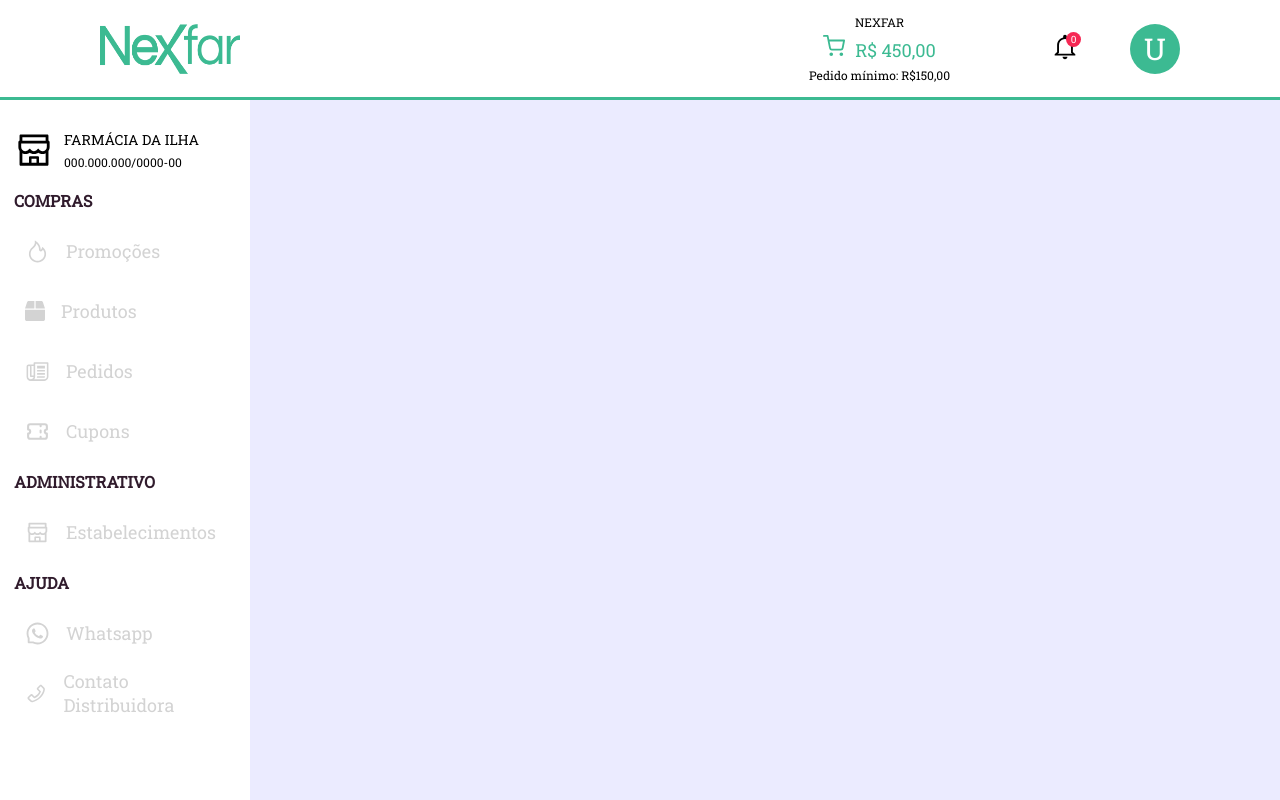
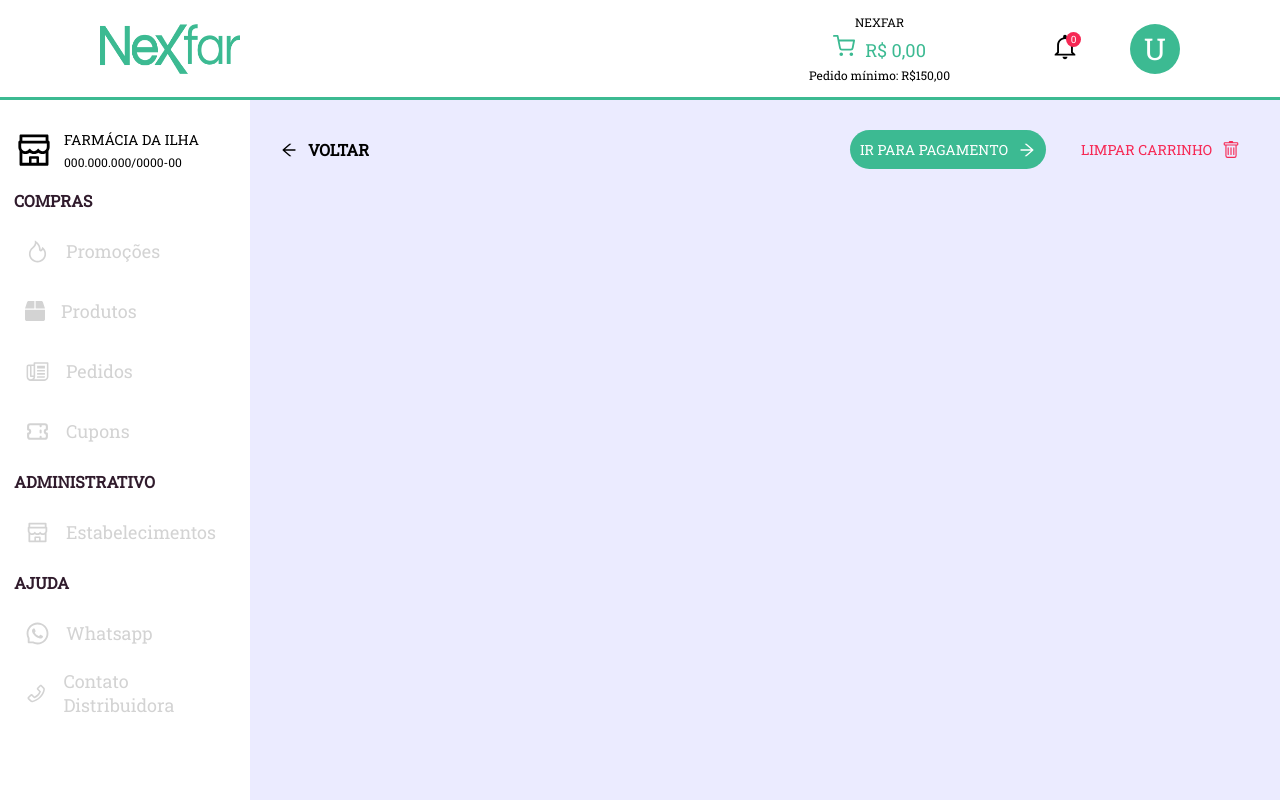
Before and after one commit to FelipenKniess/nexfar, a React (Create React App) app: page /carrinho in a window 1280 px wide. Built offline with nearby package versions, Linux system fonts and the light colour scheme.

Commit message:
Adjust hook useCart

```diff
--- a/package.json
+++ b/package.json
@@ -12,6 +12,7 @@
     "@types/react-dom": "^17.0.0",
     "@types/styled-components": "^5.1.11",
     "axios": "^0.21.1",
+    "polished": "^4.1.3",
     "react": "^17.0.2",
     "react-dom": "^17.0.2",
     "react-icons": "^4.2.0",
--- a/src/App.tsx
+++ b/src/App.tsx
@@ -4,13 +4,16 @@ import Header from './Components/Header';
 import NavBar from './Components/Navbar';
 import Routes from './routes';
 import GlobalCss from './assets/styles/global';
+import AppProvider from './hooks/appProvider';
 
 const App = () => (
   <BrowserRouter>
-    <Header />
-    <NavBar />
-    <Routes />
-    <GlobalCss />
+    <AppProvider>
+      <Header />
+      <NavBar />
+      <Routes />
+      <GlobalCss />
+    </AppProvider>
   </BrowserRouter>
 );
 
--- a/src/Components/Header/index.tsx
+++ b/src/Components/Header/index.tsx
@@ -4,17 +4,22 @@ import { Link } from 'react-router-dom';
 import { IoMdNotificationsOutline } from 'react-icons/io';
 import { Container } from './styles';
 import Logo from '../../assets/images/Logo.png';
+import { useCart } from '../../hooks/useCart';
+import FormatValue from '../../utils/formatValue';
 
-const Header:React.FC = () => (
+const Header:React.FC = () => {
+  const { cart } = useCart();
+
+  return (
     <Container>
       <img src={Logo} className="logo" alt="NexFar" />
 
       <div className="info-header">
         <div className="cart">
           <span className="title">NexFar</span>
-        <Link to="/infoCart" className="price-cart">
+          <Link to="/carrinho" className="price-cart">
             <FiShoppingCart size={22} color="#3cba92" />
-          <span>R$ 450,00</span>
+            <span>{FormatValue(0)}</span>
           </Link>
           <span className="min-order">Pedido mínimo: R$150,00</span>
         </div>
@@ -29,5 +34,6 @@ const Header:React.FC = () => (
       </div>
     </Container>
   );
+};
 
 export default Header;
--- a/src/assets/styles/global.ts
+++ b/src/assets/styles/global.ts
@@ -23,6 +23,11 @@ export default createGlobalStyle`
       cursor: pointer;
   }
 
+  a {
+    text-decoration: none;
+    color: #000;
+  }
+
   .content {
     margin: 130px 30px 30px 280px;
   }
--- /dev/null
+++ b/src/hooks/appProvider.tsx
@@ -0,0 +1,15 @@
+import React, { ReactNode } from 'react';
+
+import { CartProvider } from './useCart';
+
+interface AppProviderProps {
+  children: ReactNode;
+}
+
+const AppProvider = ({ children }:AppProviderProps) => (
+  <CartProvider>
+    {children}
+  </CartProvider>
+);
+
+export default AppProvider;
--- a/src/hooks/useCart.tsx
+++ b/src/hooks/useCart.tsx
@@ -6,9 +6,8 @@ import { DataProduct, dataProducts } from '../utils/dataProducts';
 
 interface CartContextData {
   cart: DataProduct[];
-  // total: number;
   addProduct: (productId: string) => void;
-  // removeProduct: () => void;
+  removeProduct: (productId: string) => void;
   // updateProductAmount: () => void;
 }
 
@@ -29,8 +28,6 @@ export const CartProvider = ({ children }: CartProviderProps) => {
     return [];
   });
 
-  // const [totalValueCart, setTotalValueCart] = useState(0);
-
   const addProduct = (productId: string) => {
     const productAlreadyInCart = cart.find((item) => item.id === productId);
 
@@ -39,44 +36,37 @@ export const CartProvider = ({ children }: CartProviderProps) => {
       const stock = product.quantityAvailable;
 
       if (stock > 0) {
+        localStorage.setItem('@Nexfar:cart', JSON.stringify([...cart, { ...product, quantityCart: 1 }]));
         setCart([...cart, { ...product, quantityCart: 1 }]);
-        localStorage.setItem('@Nexfar:cart', JSON.stringify([...cart, { ...product, quantityCart: 1 }]));
         // toast('Adicionado');
       }
     }
 
-    // if (productAlreadyInCart) {
-    //   const { data: stock } = api.get(`stock/${productId}`);
+    if (productAlreadyInCart) {
+      const [product] = dataProducts.filter((item) => item.id === productId);
+      const stock = product.quantityAvailable;
 
-    //   if (stock.amount > productAlreadyInCart.amount) {
-    //     const updatedCart = cart.map((cartItem) => (cartItem.id === productId ? {
-    //       ...cartItem,
-    //       amount: Number(cartItem.amount) + 1,
-    //     } : cartItem));
+      const updatedCart = cart.map((cartItem) => (cartItem.id === productId ? {
+        ...cartItem,
+        quantityCart: Number(cartItem.quantityCart) + 1,
+      } : cartItem));
 
-    //     setCart(updatedCart);
-    //     localStorage.setItem('@RocketShoes:cart', JSON.stringify(updatedCart));
-    //     return;
-    //   }
-    //   //toast.error('Quantidade solicitada fora de estoque');
-    // }
+      setCart(updatedCart);
+      localStorage.setItem('@Nexfar:cart', JSON.stringify(updatedCart));
+    }
   };
 
-  // const removeProduct = (productId: number) => {
-  //   try {
-  //     const productExists = cart.some((cartProduct) => cartProduct.id === productId);
-  //     if (!productExists) {
-  //       toast.error('Erro na remoção do produto');
-  //       return;
-  //     }
+  const removeProduct = (productId: string) => {
+    const productExists = cart.some((cartProduct) => cartProduct.id === productId);
+    if (!productExists) {
+      // toast.error('Este produto não está no carrinho');
+      return;
+    }
 
-  //     const updatedCart = cart.filter((cartItem) => cartItem.id !== productId);
-  //     setCart(updatedCart);
-  //     localStorage.setItem('@RocketShoes:cart', JSON.stringify(updatedCart));
-  //   } catch {
-  //     toast.error('Erro na remoção do produto');
-  //   }
-  // };
+    const updatedCart = cart.filter((cartItem) => cartItem.id !== productId);
+    setCart(updatedCart);
+    localStorage.setItem('@Nexfar:cart', JSON.stringify(updatedCart));
+  };
 
   // const updateProductAmount = async ({
   //   productId,
@@ -115,7 +105,10 @@ export const CartProvider = ({ children }: CartProviderProps) => {
   // };
 
   return (
-    <CartContext.Provider value={{ cart, addProduct }}>
+    <CartContext.Provider value={{
+      cart, addProduct, removeProduct,
+    }}
+    >
       {children}
     </CartContext.Provider>
   );
--- a/src/pages/InfoCart/index.tsx
+++ b/src/pages/InfoCart/index.tsx
@@ -1,9 +1,27 @@
 import React from 'react';
+import { AiOutlineArrowLeft, AiOutlineArrowRight } from 'react-icons/ai';
+import { BsTrash } from 'react-icons/bs';
+import { Link } from 'react-router-dom';
 import { Container } from './styles';
 
 const Checkout:React.FC = () => (
   <Container className="content">
-    <h1>Checkout</h1>
+    <div className="header-cart">
+      <Link to="/produtos">
+        <AiOutlineArrowLeft size={18} />
+        Voltar
+      </Link>
+      <div className="actions">
+        <div className="payment">
+          Ir para Pagamento
+          <AiOutlineArrowRight size={18} />
+        </div>
+        <div className="clean-cart">
+          Limpar Carrinho
+          <BsTrash size={18} />
+        </div>
+      </div>
+    </div>
   </Container>
 );
 
--- a/src/pages/InfoCart/styles.ts
+++ b/src/pages/InfoCart/styles.ts
@@ -1,5 +1,62 @@
 import styled from 'styled-components';
+import { shade } from 'polished';
 
 export const Container = styled.div`
   display: flex;
+
+  .header-cart {
+    display: flex;
+    width: 100%;
+    justify-content: space-between;
+    > a {
+      display: flex;
+      align-items: center;
+      text-transform: uppercase;
+      font-size: 16px;
+      font-weight: bold;
+
+      svg {
+        margin-right: 10px;
+      }
+    }
+    .actions {
+      display: flex;
+
+      .payment {
+        display: flex;
+        align-items: center;
+        background: #3cba92;
+        font-size: 14px;
+        cursor: pointer;
+        color: #fff;
+        text-transform: uppercase;
+        padding: 10px;
+        border-radius: 20px;
+
+        svg {
+          margin-left: 10px;
+        }
+
+        :hover {
+          background: ${shade(0.2, '#3cba92')};
+        }
+      }
+
+      .clean-cart {
+        display: flex;
+        align-items: center;
+        font-size: 14px;
+        cursor: pointer;
+        margin-left: 25px;
+        color: #f62854;
+        text-transform: uppercase;
+        padding: 10px;
+        border-radius: 20px;
+
+        svg {
+          margin-left: 10px;
+        }
+      }
+    }
+  }
 `;
--- a/src/pages/Products/index.tsx
+++ b/src/pages/Products/index.tsx
@@ -7,11 +7,14 @@ import { MdRemoveCircleOutline, MdAddCircleOutline } from 'react-icons/md';
 import { FaBarcode } from 'react-icons/fa';
 
 import FormatValue from '../../utils/formatValue';
+import { useCart } from '../../hooks/useCart';
 import { dataProducts, DataProduct } from '../../utils/dataProducts';
 import { Container } from './styles';
 
 const Products:React.FC = () => {
   const [products, setProducts] = useState<DataProduct[]>([]);
+
+  const { addProduct, removeProduct } = useCart();
 
   useEffect(() => {
     getDataProducts();
@@ -20,18 +23,6 @@ const Products:React.FC = () => {
       // const { data } = await axios.get('https://nexfar-static-public.s3-sa-east-1.amazonaws.com/j-application/products.json');
       setProducts(dataProducts);
     }
-  }, []);
-
-  const handleAddItemCart = useCallback((idProduct: string) => {
-    console.log(`addCart ${idProduct}`);
-  }, []);
-
-  const handleRemoveQtdItemCart = useCallback((idProduct: string) => {
-    console.log(`removeCart ${idProduct}`);
-  }, []);
-
-  const handleRemoveItemCart = useCallback((idProduct: string) => {
-    console.log(`removeCart ${idProduct}`);
   }, []);
 
   return (
@@ -97,13 +88,10 @@ const Products:React.FC = () => {
                   </div>
 
                   <div className="quantity">
-                    <span className="head">Quantidade</span>
+                    <span className="head">Ações</span>
                     <span className="result">
-                      <MdRemoveCircleOutline onClick={() => handleRemoveQtdItemCart(product.id)} className="icon-remove" size={26} />
-                      <span className="quantity-value">
-                        0 un
-                      </span>
-                      <MdAddCircleOutline onClick={() => handleAddItemCart(product.id)} className="icon-add" size={26} />
+                      <MdRemoveCircleOutline className="icon-remove" size={26} />
+                      <MdAddCircleOutline onClick={() => addProduct(product.id)} className="icon-add" size={26} />
                     </span>
                   </div>
 
@@ -114,7 +102,7 @@ const Products:React.FC = () => {
                     </span>
                   </div>
 
-                  <BsTrash onClick={() => handleRemoveItemCart(product.id)} className="icon-trash" size={20} />
+                  <BsTrash onClick={() => removeProduct(product.id)} className="icon-trash" size={20} />
 
                 </div>
               </div>
--- a/src/routes/index.tsx
+++ b/src/routes/index.tsx
@@ -8,10 +8,10 @@ import Checkout from '../pages/Checkout';
 const Routes:React.FC = () => (
   <Switch>
     <Route path="/" exact>
-      <Redirect to="/products" />
+      <Redirect to="/produtos" />
     </Route>
-    <Route component={Products} path="/products" />
-    <Route component={InfoCart} path="/infoCart" />
+    <Route component={Products} path="/produtos" />
+    <Route component={InfoCart} path="/carrinho" />
     <Route component={Checkout} path="/checkout" />
   </Switch>
 );
```
Also changed, not shown: 1 other file (tests, documents, lock files or other folders). Lines whose indentation alone changed are shown as unchanged.
